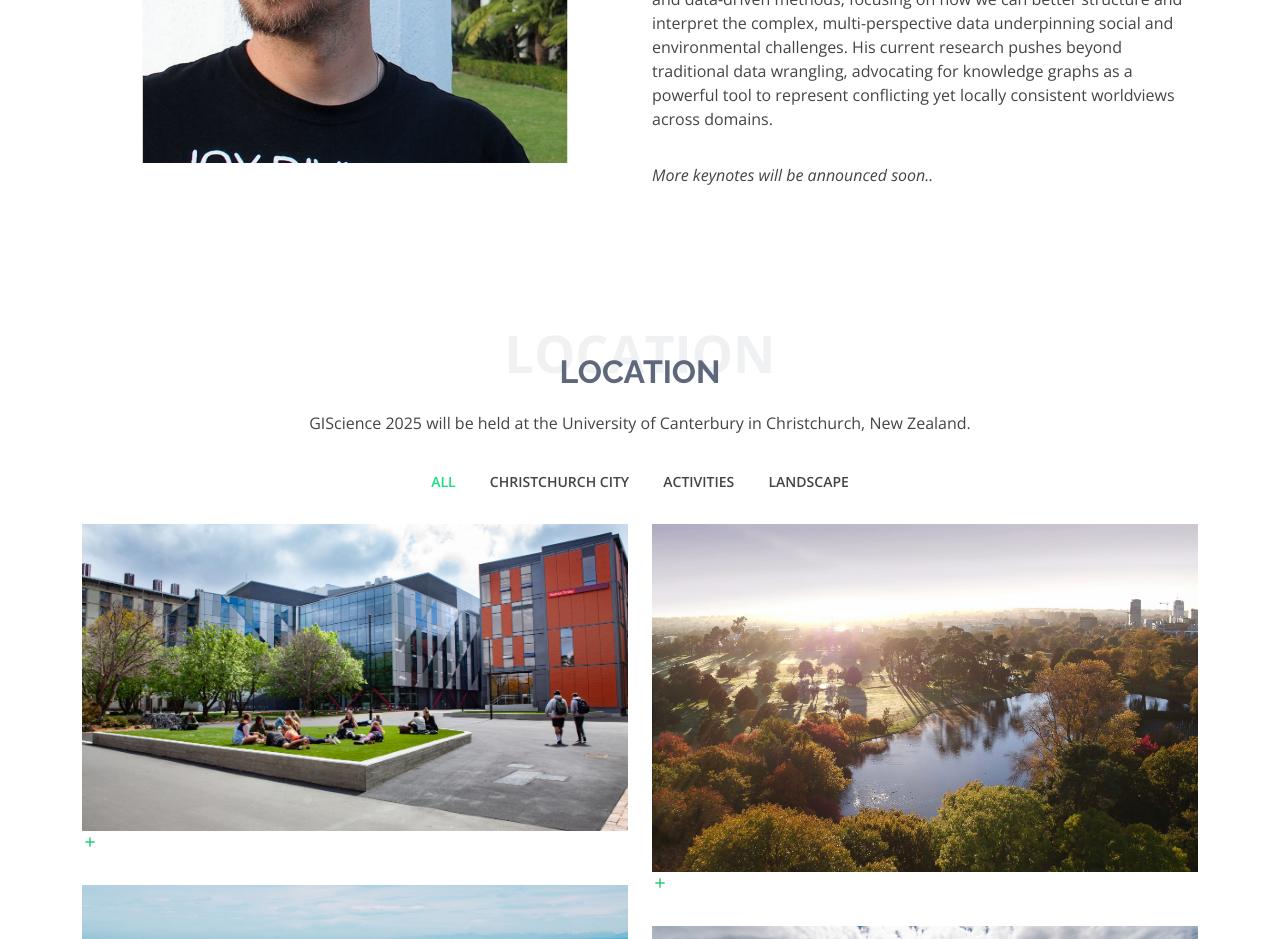
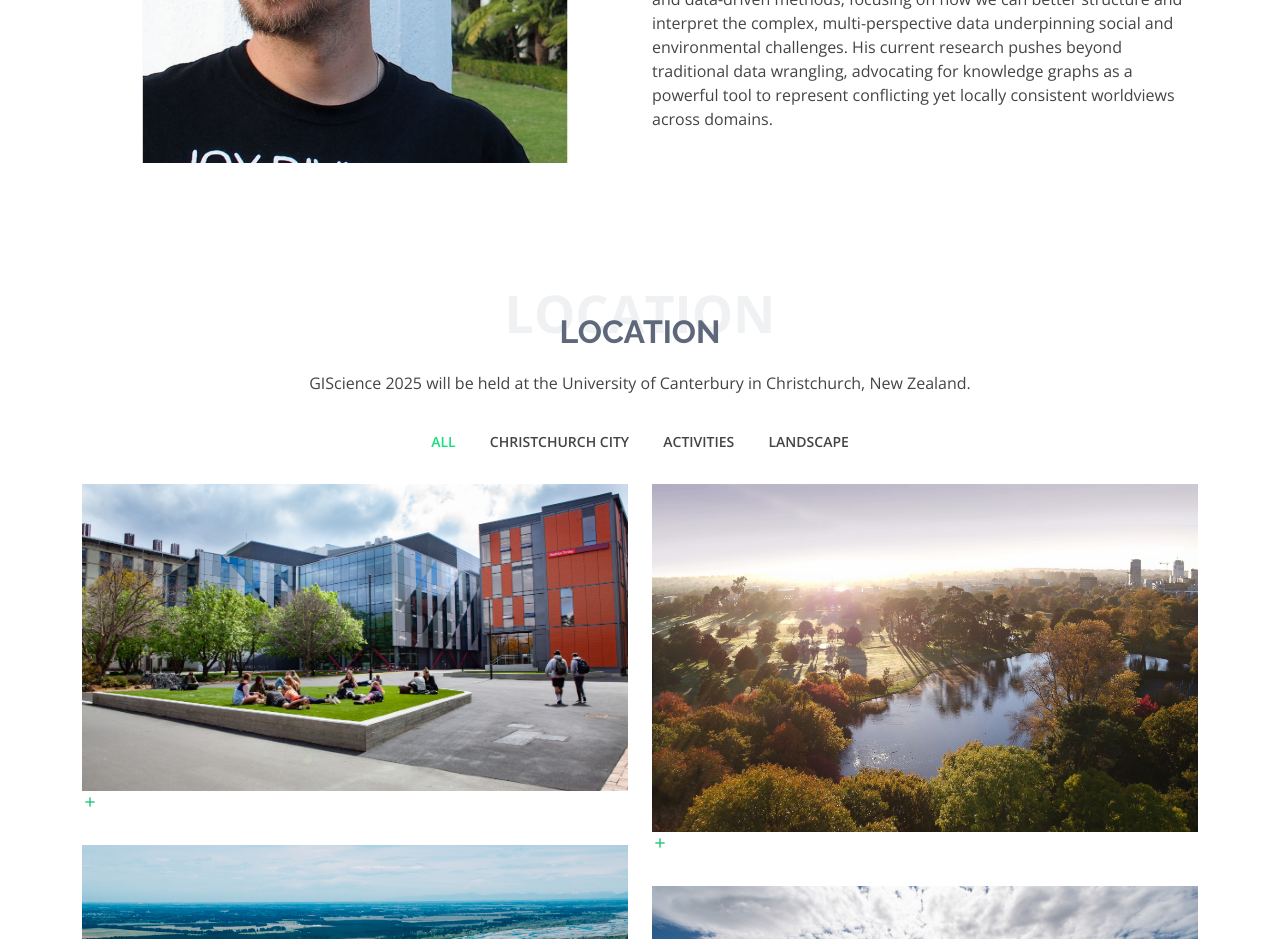
Before and after one commit to GIScience-2025/website, a plain HTML site: page index.html in a window 1280 px wide. Shown: the part 7140-8079 px from the top of the page. Drawn offline with nearby package versions, Linux system fonts and the light colour scheme.

Commit message:
remove more keynotes

```diff
--- a/index.html
+++ b/index.html
@@ -824,19 +824,6 @@
 
       </div>
 
-      <div class="container">
-        <div class="row gy-4">
-          <div class="col-lg-6 position-relative align-self-start" data-aos="fade-up" data-aos-delay="100">
-            <!-- <img src="assets/img/white_rect.png" class="img-fluid" alt=""> -->
-            <!-- <a href="https://www.youtube.com/watch?v=Y7f98aduVJ8" class="glightbox pulsating-play-btn"></a> -->
-          </div>
-          <div class="col-lg-6 content" data-aos="fade-up" data-aos-delay="200">
-            <p class="fst-italic">More keynotes will be announced soon..</p>
-          </div>
-        </div>
-
-      </div>
-
     </section><!-- /Keynotes Section -->
 
     <!-- End About Section -->
```
